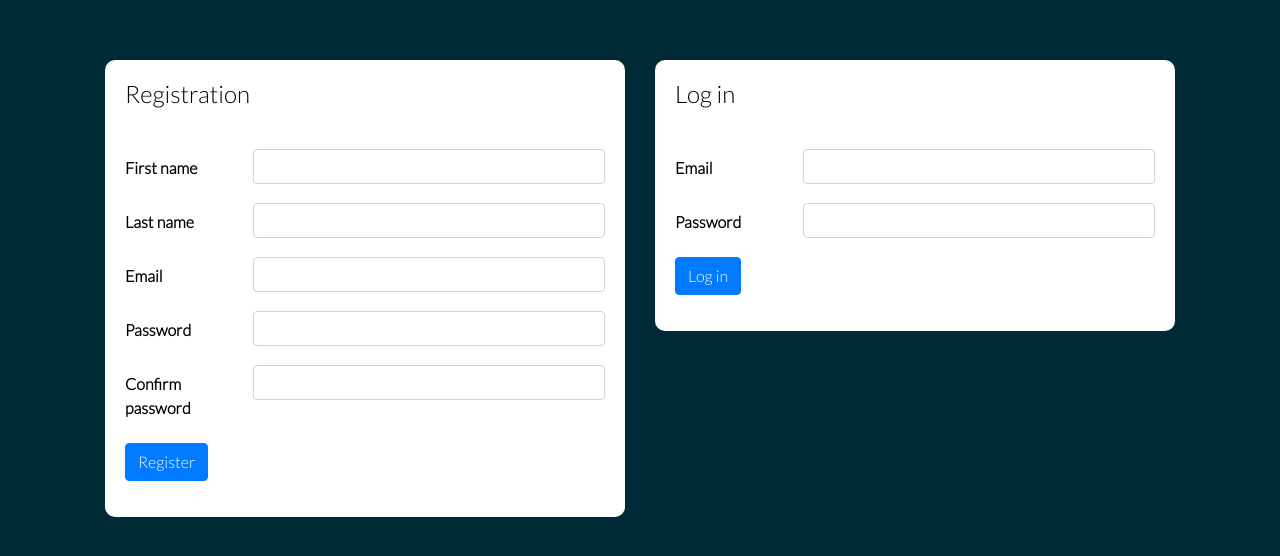
After one commit to AlbeseMatoshi/GroupProject-CodingDojo, a Django app: page /login_page in a window 1280 px wide. The commit adds this page. Shown: the top 556 px of the page. Run offline with Django 3.2, Linux system fonts and the light colour scheme; some libraries are stand-ins or nearby versions.

Commit message:
login page

```diff
--- a/app_one/static/css/style.css
+++ b/app_one/static/css/style.css
@@ -1,14 +1,71 @@
-.wrapper{
+.wrapper {
     background-color: #002b36;
 }
-.bg-darkblue{
-     background-color :#073642;
+
+.bg-darkblue {
+    background-color: #073642;
 }
-.letter-spacing-2{
+
+.letter-spacing-2 {
     letter-spacing: 0.2em;
 }
-.height-350{
+
+.height-350 {
     height: 350px;
     object-fit: cover;
+}
 
+
+/* Login page css */
+
+body {
+    background-color: #F4F7F6;
+    font-family: 'Lato', sans-serif;
 }
+
+#login-body {
+    background-color: #002b36;
+}
+
+#wrapper {
+    background-color: #F4F7F6;
+}
+
+.row-padding {
+    padding: 20px;
+    margin-top: 40px;
+}
+
+h2 {
+    font-size: 25px;
+}
+
+.form-box {
+    background-color: #fff;
+    color: #000;
+    padding: 20px;
+    border-radius: 10px;
+    box-sizing: border-box;
+}
+
+.form-box h4 {
+    margin-bottom: 40px;
+}
+
+.form-control {
+    box-shadow: none;
+    background-color: #fff;
+    font-size: 14px;
+}
+
+.form-control:focus {
+    box-shadow: inset 0 -1px 0 #ddd;
+    border: 1px solid #ced4da;
+}
+
+label {
+    font-weight: bold;
+}
+
+
+/* Login page css */
--- /dev/null
+++ b/app_one/templates/login.html
@@ -0,0 +1,110 @@
+<!doctype html>
+<html lang="en">
+
+<head>
+    <!-- Required meta tags -->
+    <meta charset="utf-8">
+    <meta name="viewport" content="width=device-width, initial-scale=1, shrink-to-fit=no">
+
+    <!-- Bootstrap CSS -->
+    <link rel="stylesheet" href="https://stackpath.bootstrapcdn.com/bootstrap/4.5.0/css/bootstrap.min.css" integrity="sha384-9aIt2nRpC12Uk9gS9baDl411NQApFmC26EwAOH8WgZl5MYYxFfc+NcPb1dKGj7Sk" crossorigin="anonymous">
+
+    <title>Log in Trip Buddy</title>
+    {% load static %}
+    <link rel="stylesheet" href="{% static 'css/style.css' %}">
+    <link href="https://fonts.googleapis.com/css2?family=Lato:wght@300&display=swap" rel="stylesheet">
+</head>
+
+<body id="login-body">
+    <div class="container">
+
+        <div class="row row-padding">
+
+            <div class="col-md-6 col-spacing">
+                {% if messages %}
+                <ul class="messages">
+                    {% for message in messages %}
+                    <li {% if message.tags %} class="{{ message.tags }} text-danger" {% endif %}>{{ message }}</li>
+                    {% endfor %}
+                </ul>
+                {% endif %}
+                <div class="form-box">
+                    <h4 class="bold">Registration</h4>
+                    <form method="POST" action="/create_user">
+                        {% csrf_token %}
+                        <div class="form-group row">
+                            <label for="first_name" class="col-sm-3 col-form-label">First name</label>
+                            <div class="col-sm-9">
+                                <input type="text" class="form-control" name="first_name">
+                            </div>
+                        </div>
+                        <div class="form-group row">
+                            <label for="last_name" class="col-sm-3 col-form-label">Last name</label>
+                            <div class="col-sm-9">
+                                <input type="text" class="form-control" name="last_name">
+                            </div>
+                        </div>
+                        <div class="form-group row">
+                            <label for="email" class="col-sm-3 col-form-label">Email</label>
+                            <div class="col-sm-9">
+                                <input type="text" class="form-control" name="email">
+                            </div>
+                        </div>
+                        <div class="form-group row">
+                            <label for="password" class="col-sm-3 col-form-label">Password</label>
+                            <div class="col-sm-9">
+                                <input type="password" class="form-control" name="password">
+                            </div>
+                        </div>
+                        <div class="form-group row">
+                            <label for="conf_password" class="col-sm-3 col-form-label">Confirm password</label>
+                            <div class="col-sm-9">
+                                <input type="password" class="form-control" name="conf_password">
+                            </div>
+                        </div>
+
+                        <div class="form-group row">
+                            <div class="col-sm-9">
+                                <button type="submit" class="btn btn-primary">Register</button>
+                            </div>
+                        </div>
+                    </form>
+                </div>
+            </div>
+
+            <div class="col-md-6 col-spacing">
+                <div class="form-box">
+                    <h4>Log in</h4>
+                    <form method="POST" action="/login">
+                        {% csrf_token %}
+                        <div class="form-group row">
+                            <label for="email" class="col-sm-3 col-form-label">Email</label>
+                            <div class="col-sm-9">
+                                <input type="text" class="form-control" name="email">
+                            </div>
+                        </div>
+                        <div class="form-group row">
+                            <label for="password" class="col-sm-3 col-form-label">Password</label>
+                            <div class="col-sm-9">
+                                <input type="password" class="form-control" name="password">
+                            </div>
+                        </div>
+                        <div class="form-group row">
+                            <div class="col-sm-9">
+                                <button type="submit" class="btn btn-primary">Log in</button>
+                            </div>
+                        </div>
+                    </form>
+                </div>
+            </div>
+        </div>
+    </div>
+
+    <!-- Optional JavaScript -->
+    <!-- jQuery first, then Popper.js, then Bootstrap JS -->
+    <script src="https://code.jquery.com/jquery-3.5.1.slim.min.js" integrity="sha384-DfXdz2htPH0lsSSs5nCTpuj/zy4C+OGpamoFVy38MVBnE+IbbVYUew+OrCXaRkfj" crossorigin="anonymous"></script>
+    <script src="https://cdn.jsdelivr.net/npm/popper.js@1.16.0/dist/umd/popper.min.js" integrity="sha384-Q6E9RHvbIyZFJoft+2mJbHaEWldlvI9IOYy5n3zV9zzTtmI3UksdQRVvoxMfooAo" crossorigin="anonymous"></script>
+    <script src="https://stackpath.bootstrapcdn.com/bootstrap/4.5.0/js/bootstrap.min.js" integrity="sha384-OgVRvuATP1z7JjHLkuOU7Xw704+h835Lr+6QL9UvYjZE3Ipu6Tp75j7Bh/kR0JKI" crossorigin="anonymous"></script>
+</body>
+
+</html>
--- a/app_one/urls.py
+++ b/app_one/urls.py
@@ -17,5 +17,9 @@ from django.urls import path
 from . import views
 
 urlpatterns = [
-    path('', views.index),
+    path('', views.dashboard),
+    path('create_user', views.create_user),
+    path('login', views.login),
+    path('login_page', views.login_page),
+    path('logout', views.log_out),
 ]
--- a/app_one/views.py
+++ b/app_one/views.py
@@ -1,5 +1,46 @@
-from django.shortcuts import render
+from __future__ import unicode_literals
+from django.shortcuts import render, redirect
+from django.contrib import messages
+from .models import *
+import bcrypt
 
-# Create your views here.
-def index(request):
+def login_page(request):
+    return render(request, 'login.html')
+
+def create_user(request):
+    errors = User.objects.basic_validator(request.POST)
+    if len(errors) > 0:
+        for key, value in errors.items():
+            messages.error(request, value)
+        return redirect('/login_page')
+    else:
+        password = bcrypt.hashpw(request.POST['password'].encode(),bcrypt.gensalt()).decode()
+        user=User.objects.create(first_name=request.POST['first_name'], last_name=request.POST['last_name'], email=request.POST['email'], password= password)
+        request.session['uid']= user.id
+        return redirect('/')
+
+
+
+
+def login(request):
+    user = User.objects.filter(email=request.POST['email'])
+    if len(user) > 0:
+        logged_user = user[0]
+        if bcrypt.checkpw(request.POST['password'].encode(), logged_user.password.encode()):
+            request.session['uid'] = logged_user.id
+            return redirect('/')
+        else:
+            messages.error(request, 'Email and password did not match')
+
+    else:
+        messages.error(request, 'Email is not registered')
+    return redirect('/login_page')
+
+
+def dashboard(request):
     return render(request, 'index.html')
+
+
+def log_out(request):
+    request.session.clear()
+    return redirect('/login_page')
```
Also changed, not shown: app_one/models.py (+35 -1 lines), app_one/templates/index.html (+13 -8 lines), app_one/migrations/0001_initial.py (added).
